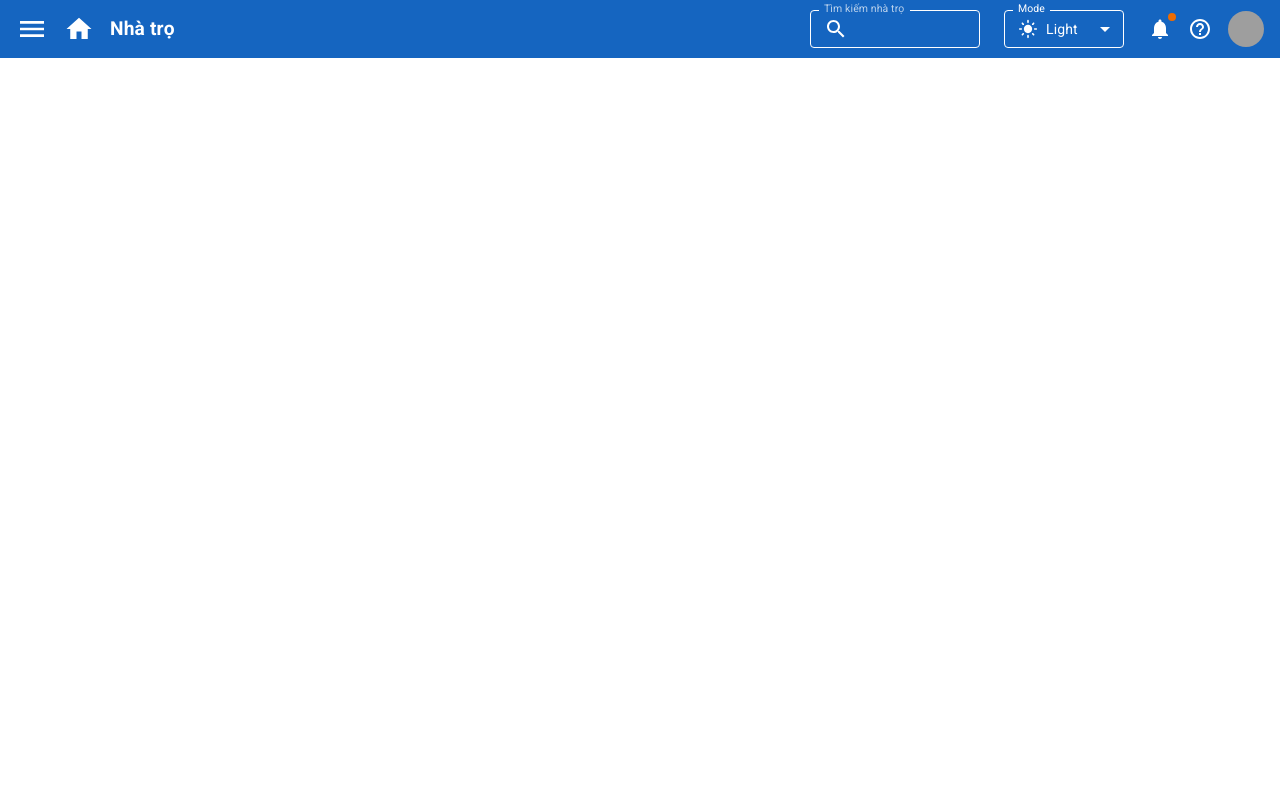
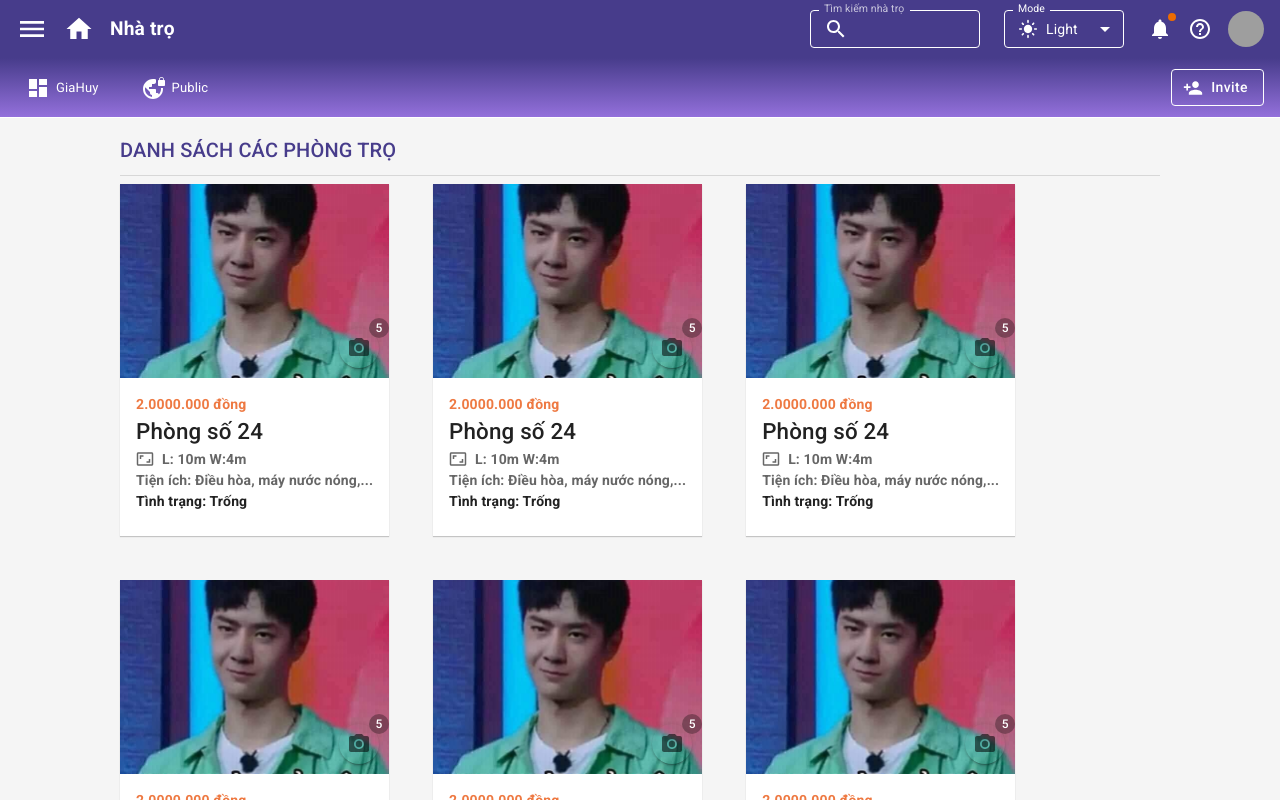
Before and after one commit to NVGHuy/doantotnghiep, a React (Vite) app in the folder front-end/: page / in a window 1280 px wide. Built offline with nearby package versions, Linux system fonts and the light colour scheme; grey boxes are pictures that could not be loaded.

Commit message:
Giao Điện DS Trọ

```diff
--- a/front-end/src/components/AppBar.jsx
+++ b/front-end/src/components/AppBar.jsx
@@ -24,7 +24,7 @@ export default function AppBar() {
       justifyContent: 'space-between',
       gap: 2,
       overflowX: 'auto',
-      bgcolor: (theme) => (theme.palette.mode === 'dark' ? '#2c3e50' : '#1565c0')
+      bgcolor: (theme) => (theme.palette.mode === 'dark' ? '#2c3e50' : '#473C8B')
     }}>
       <Box sx={{
         display: 'flex',
--- /dev/null
+++ b/front-end/src/page/Home/BedsitBar/BedsitBar.jsx
@@ -0,0 +1,105 @@
+import React from 'react'
+
+import { Box } from '@mui/material'
+import Button from '@mui/material/Button'
+import Tooltip from '@mui/material/Tooltip'
+import Chip from '@mui/material/Chip'
+import DashboardIcon from '@mui/icons-material/Dashboard'
+import VpnLockIcon from '@mui/icons-material/VpnLock'
+import AddToDriveIcon from '@mui/icons-material/AddToDrive'
+import BoltIcon from '@mui/icons-material/Bolt'
+import FilterListIcon from '@mui/icons-material/FilterList'
+import PersonAddIcon from '@mui/icons-material/PersonAdd'
+const MENU_STYLES = {
+  color: 'white', bgcolor: 'transparent', border: 'none', paddingX: '5px', borderRadius: '5px',
+  '.MuiSvgIcon-root': {
+    color: 'white'
+  },
+  '&:hover': {
+    bgcolor: 'primary.50'
+  }
+}
+export default function BedsitBar() {
+
+  return (
+    <Box sx={{
+      width: '100%',
+      height: (theme) => theme.trello.boardBarHeight,
+      display: 'flex',
+      alignItems: 'center',
+      justifyContent: 'space-between',
+      gap: 2,
+      paddingX: 2,
+      overflowX: 'auto',
+      borderBottom: '1px solid white',
+      background: (theme) => (theme.palette.mode === 'dark' ? '#34495e' : "linear-gradient(to bottom, #473C8B, #9370DB)")
+    }}>
+      <Box sx={{ display: 'flex', alignItems: 'center', gap: 2 }}>
+        <Tooltip title='giaHUy dẹp e'>
+          <Chip
+            sx={MENU_STYLES}
+            icon={<DashboardIcon />} label='GiaHuy' clickable />
+        </Tooltip>
+        <Chip
+          sx={MENU_STYLES}
+          icon={<VpnLockIcon />} label='Public' clickable />
+        {/* <Chip
+          sx={MENU_STYLES}
+          icon={<AddToDriveIcon />} label="Add to Google Drive" clickable />
+        <Chip
+          sx={MENU_STYLES}
+          icon={<BoltIcon />} label="Automation" clickable />
+        <Chip
+          sx={MENU_STYLES}
+          icon={<FilterListIcon />} label="Filters" clickable /> */}
+      </Box>
+      <Box sx={{ display: 'flex', alignItems: 'center', gap: 2 }}>
+        <Button variant="outlined" startIcon={<PersonAddIcon />}
+          sx={{
+            color: 'white',
+            borderColor: 'white',
+            ': hover': {
+              borderColor: 'white'
+            }
+          }}
+        >Invite</Button>
+        {/* <AvatarGroup
+          max={4}
+          sx={{
+            '& .MuiAvatar-root': {
+              width: 32,
+              height: 32,
+              fontSize: '16px',
+              border: 'none',
+              color: 'white',
+              cursor: 'pointer',
+              '&:first-of-type': {
+                bgcolor: '#a4b0de'
+              }
+            }
+          }}
+        >
+          <Tooltip title='title' >
+            <Avatar alt="Remy Sharp" src="/static/images/avatar/1.jpg" />
+          </Tooltip>
+          <Tooltip >
+            <Avatar alt="Remy Sharp" src="/static/images/avatar/1.jpg" />
+          </Tooltip>
+          <Tooltip >
+            <Avatar alt="Remy Sharp" src="/static/images/avatar/1.jpg" />
+          </Tooltip>
+          <Tooltip >
+            <Avatar alt="Remy Sharp" src="/static/images/avatar/1.jpg" />
+          </Tooltip>
+          <Tooltip >
+            <Avatar alt="Remy Sharp" src="/static/images/avatar/1.jpg" />
+          </Tooltip>
+          <Tooltip >
+            <Avatar alt="Remy Sharp" src="/static/images/avatar/1.jpg" />
+          </Tooltip>
+        </AvatarGroup> */}
+        {/** Xử lý hiển thị danh sách thành viên của board */}
+      </Box>
+    </Box>
+  )
+}
--- /dev/null
+++ b/front-end/src/page/Home/BedsitContent/BedsitContent.jsx
@@ -0,0 +1,28 @@
+import React from 'react'
+import { Box } from '@mui/material'
+import ListBedsit from './ListBedsit/ListBedsit'
+import Typography from '@mui/material/Typography'
+import { capitalizeFirstLetter } from '~/utils/formatters'
+import Divider from '@mui/material/Divider'
+
+export default function BedsitContent() {
+  return (
+    <Box px={15} py={2} sx={{
+      display: 'flex',
+      flexDirection: 'column',
+      bgcolor: (theme) => (theme.palette.mode === 'dark' ? '#34495e' : '#F5F5F5'),
+      width: '100%',
+      height: (theme) => theme.trello.boardContentHeight,
+      display: 'flex',
+      overflowY: 'auto',
+      overflowX: 'auto',
+      gap: 1
+    }}>
+      <Typography sx={{ color:'#473C8B'}} variant='h6'>{capitalizeFirstLetter('DANH SÁCH CÁC PHÒNG TRỌ')}</Typography>
+      <Divider sx={{
+        height:'2px'
+      }}/>
+      <ListBedsit/>
+    </Box>
+  )
+}
--- /dev/null
+++ b/front-end/src/page/Home/BedsitContent/ListBedsit/Bedsit/Bedsit.jsx
@@ -0,0 +1,105 @@
+import React from 'react'
+import { Box } from '@mui/material'
+import Typography from '@mui/material/Typography'
+import Card from '@mui/material/Card'
+import CardHeader from '@mui/material/CardHeader'
+import CardMedia from '@mui/material/CardMedia'
+import CardContent from '@mui/material/CardContent'
+import CardActions from '@mui/material/CardActions'
+import Test from '~/assets/Test.jpg'
+import { Badge, IconButton } from '@mui/material'
+import CameraAltIcon from '@mui/icons-material/CameraAlt'
+import LocationOnIcon from '@mui/icons-material/LocationOn'
+import BoyIcon from '@mui/icons-material/Boy'
+import AspectRatioIcon from '@mui/icons-material/AspectRatio'
+export default function Bedsit() {
+  return (
+    <Box>
+      <Card sx={{
+        maxWidth: 350,
+        bgcolor: 'white',
+        borderRadius: '0px',
+        boxShadow: '0 1px 1px rgba(0, 0, 0, 0.2)',
+      }}>
+        <Box sx={{ position: "relative" }}>
+          <CardMedia
+            component="img"
+            height="194"
+            image={Test}
+            alt="Paella dish"
+            sx={{
+              objectFit: 'cover',// cắt ảnh vửa khít với kích thước
+            }}
+          >
+
+          </CardMedia>
+          <Badge
+            badgeContent={5}
+            color="secondary"
+            sx={{
+              position: "absolute",
+              bottom: 10,
+              right: 10,
+              "& .MuiBadge-badge": {
+                backgroundColor: "rgba(0, 0, 0, 0.3)", // Chỉnh viền ngoài
+              }
+            }}
+          >
+            <IconButton sx={{ boxShadow: 2 }}>
+              <CameraAltIcon sx={{
+                '&:hover': {
+                  color: '#CCCCCC'
+                }
+              }} />
+            </IconButton>
+          </Badge>
+        </Box>
+        <CardContent>
+          <Typography sx={{
+            fontWeight: 700,
+            color: '#EE7942'
+          }}>
+            2.0000.000 đồng
+          </Typography>
+          <Typography variant='span' sx={{
+            fontWeight: 500,
+            fontSize: '1.4rem'
+          }}>
+            Phòng số 24
+          </Typography>
+          <Box sx={{
+            display: 'flex',
+            alignItems:'center',
+            gap: 1
+          }}>
+            <AspectRatioIcon sx={{
+              fontSize:'18px',
+              color:'rgba(0, 0, 0, 0.6)'
+            }} />
+            <Typography sx={{
+              fontWeight: 600,
+              fontSize: '1.4rem',
+              color:'rgba(0, 0, 0, 0.6)'
+            }}>
+              L: 10m W:4m
+            </Typography>
+          </Box>
+          <Typography sx={{
+              fontWeight: 600,
+              fontSize: '1.4rem',
+              color:'rgba(0, 0, 0, 0.6)'
+            }}>
+              Tiện ích: Điều hòa, máy nước nóng,...
+            </Typography>
+          <Typography sx={{
+              fontWeight: 600,
+              fontSize: '1.4rem',
+
+            }}>
+              Tình trạng: Trống
+            </Typography>
+        </CardContent>
+      </Card>
+    </Box>
+  )
+}
--- /dev/null
+++ b/front-end/src/page/Home/BedsitContent/ListBedsit/ListBedsit.jsx
@@ -0,0 +1,29 @@
+import React from 'react'
+import Bedsit from './Bedsit/Bedsit'
+import { Box } from '@mui/material';
+import Typography from '@mui/material/Typography';
+export default function ListBedsit() {
+  return (
+    <Box sx={{
+      display: 'flex',
+      flexDirection:'row',
+      flexWrap: 'wrap', /* Cho phép xuống dòng khi cần */
+      gap: 5.5
+    }}>
+      <Bedsit/>
+      <Bedsit/>
+      <Bedsit/>
+      <Bedsit/>
+      <Bedsit/>
+      <Bedsit/>
+      <Bedsit/>
+      <Bedsit/>
+      <Bedsit/>
+      <Bedsit/>
+      <Bedsit/>
+      <Bedsit/>
+      <Bedsit/>
+      <Bedsit/>
+    </Box>
+  )
+}
--- a/front-end/src/page/Home/Home.jsx
+++ b/front-end/src/page/Home/Home.jsx
@@ -1,9 +1,13 @@
 import Container from '@mui/material/Container'
 import AppBar from '~/components/AppBar'
+import BedsitBar from './BedsitBar/BedsitBar'
+import BedsitContent from './BedsitContent/BedsitContent'
 export default function Home() {
   return (
     <Container disableGutters maxWidth={false} sx={{ height: '100vh' }}>
       <AppBar/>
+      <BedsitBar/>
+      <BedsitContent/>
     </Container>
   )
 }
--- /dev/null
+++ b/front-end/src/utils/formatters.js
@@ -0,0 +1,4 @@
+export const capitalizeFirstLetter = (val) => {
+  if (!val) return ''
+  return `${val.charAt(0).toUpperCase()}${val.slice(1)}`
+}
```
Also changed, not shown: front-end/src/assets/Test.jpg (added).
